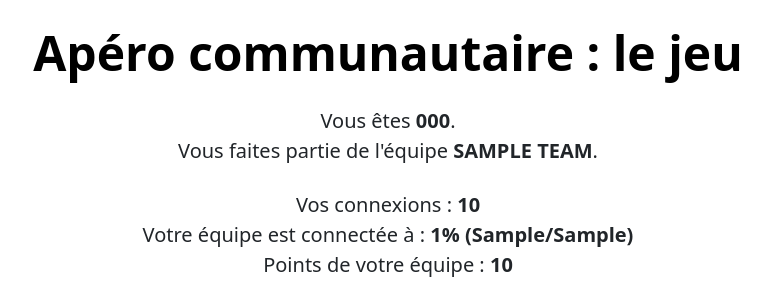
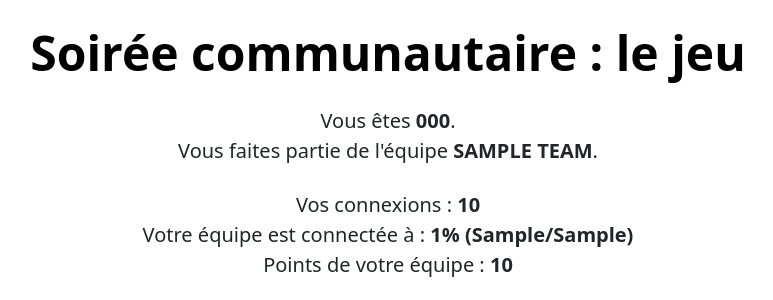
Before and after one commit to afup/jeu-apero-communautaire-forum-php-2023, a Symfony app: template templates/home/index.html.twig in a window 1280 px wide. Shown: the part 126-426 px from the top of the page, without its empty margins (252-1025 px from the left). Run offline with Twig, Linux system fonts and the light colour scheme; the template is opened without the code that fills it: most values are stand-ins (such as "Sample title", 1, 10 or a date in 2020); some libraries are stand-ins or nearby versions.

Commit message:
on dit soirée communautaire (#20)

```diff
--- a/templates/base.html.twig
+++ b/templates/base.html.twig
@@ -4,7 +4,7 @@
     <meta charset="UTF-8">
     <meta name="viewport" content="width=device-width, initial-scale=1">
 
-    <title>{% block title %}AFUP - Jeu apéro communautaire Forum PHP 2023{% endblock %}</title>
+    <title>{% block title %}AFUP - Jeu soirée communautaire Forum PHP 2023{% endblock %}</title>
     <link rel="icon" href="/images/apero-php-logo.png">
 
     <link href="https://cdn.jsdelivr.net/npm/bootstrap@5.3.0/dist/css/bootstrap.min.css" rel="stylesheet"
--- a/templates/home/index.html.twig
+++ b/templates/home/index.html.twig
@@ -2,7 +2,7 @@
 
 {% block content %}
     <div class="container text-center">
-        <h1 class="display-5 fw-bold text-body-emphasis">Apéro communautaire : le jeu</h1>
+        <h1 class="display-5 fw-bold text-body-emphasis">Soirée communautaire : le jeu</h1>
         <div class="col-lg-6 mx-auto">
             <p class="lead mb-0 mt-4">Vous êtes <span style="font-weight: 600;">{{ usercode }}</span>.</p>
             <p class="lead mb-4">Vous faites partie de l'équipe <span style="font-weight: 600;">{{ team|upper }}</span>.</p>
--- a/templates/scanner/form.html.twig
+++ b/templates/scanner/form.html.twig
@@ -2,8 +2,8 @@
 
 {% block content %}
     <div class="container text-center">
-        <h1 class="display-5 fw-bold text-body-emphasis">Apéro communautaire : le jeu</h1>
-        <p class="lead my-5">Vous pouvez entrer manuellement le code d'un.e autre participant.e en utilisant le champ suivant :</p>
+        <h1 class="display-5 fw-bold text-body-emphasis">Soirée communautaire : le jeu</h1>
+        <p class="lead my-5">Vous pouvez entrer manuellement le code d'un·e SuPHPerhero en utilisant le champ suivant :</p>
         <div class="col-lg-6 mx-auto">
             {{ form(form) }}
             <a href="{{ path('app_scanner') }}">Lire un QR Code</a> - <a href="{{ path('app_home') }}">Retour</a>
--- a/templates/security/register.html.twig
+++ b/templates/security/register.html.twig
@@ -2,7 +2,7 @@
 
 {% block content %}
     <div class="container text-center">
-        <h1 class="display-5 fw-bold text-body-emphasis">Apéro communautaire : le jeu</h1>
+        <h1 class="display-5 fw-bold text-body-emphasis">Soirée communautaire : le jeu</h1>
         <div class="col-lg-6 mx-auto">
             <h2 class="mt-5">Flashez votre QR Code</h2>
 
@@ -10,7 +10,7 @@
                 <img src="/images/qr-code-badge.png" height="150" class="mx-2" />
 
                 <div>
-                    <p>Afin de commencer le jeu de l'apéro communautaire, veuillez flasher le QR Code
+                    <p>Afin de commencer le jeu de la soirée communautaire, veuillez flasher le QR Code
                         présent sur votre badge :</p>
                     <a href="{{ path('app_register_scanner') }}" class="btn btn-block btn-primary" role="button">
                         <svg xmlns="http://www.w3.org/2000/svg" width="48" height="48" fill="currentColor" class="bi bi-qr-code-scan p-2" viewBox="0 0 16 16">
```
Also changed, not shown: README.md.
